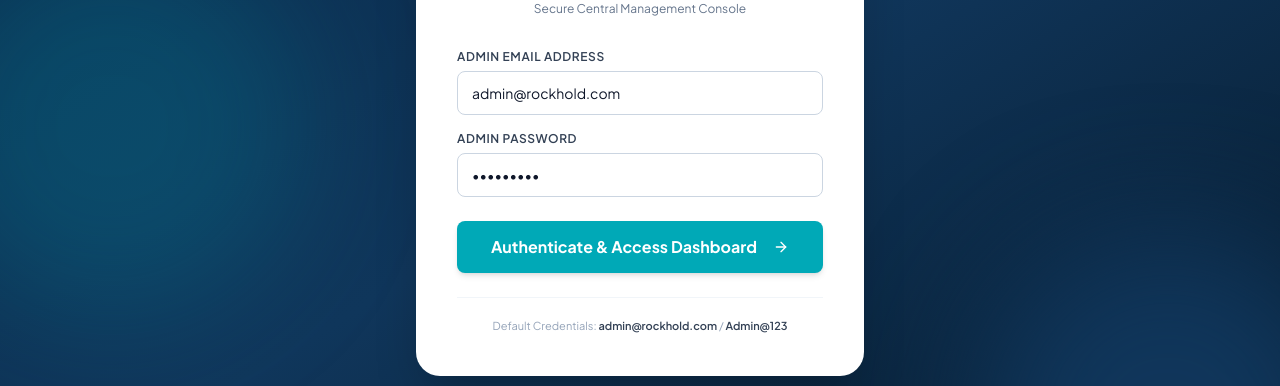
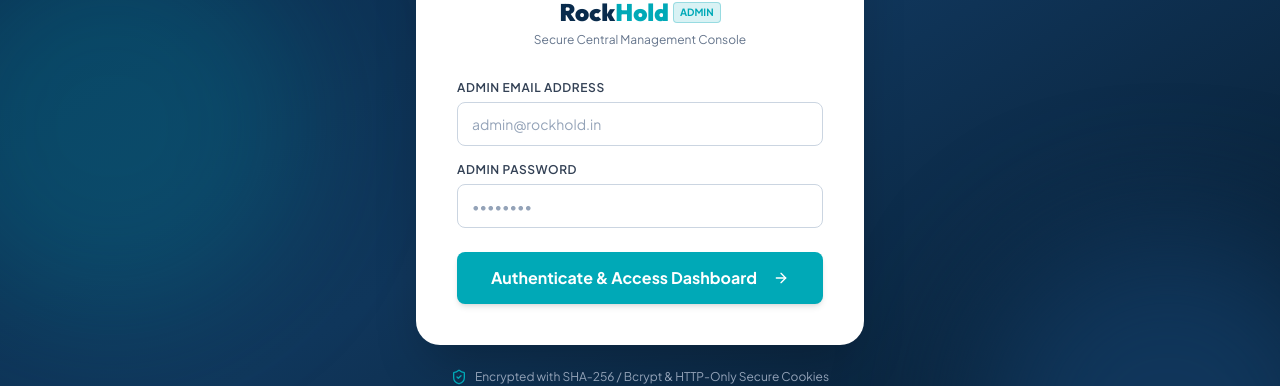
Before and after one commit to mohitkumar7895/Rockhold, a Next.js app: page /admin/login in a window 1280 px wide. Shown: the part 266-652 px from the top of the page. Built offline with nearby package versions, Linux system fonts and the light colour scheme; no server answers; the database is empty.

Commit message:
security: remove default credentials display and auto-fill from admin login

```diff
--- a/src/app/admin/login/page.tsx
+++ b/src/app/admin/login/page.tsx
@@ -15,8 +15,8 @@ function LoginForm() {
   const { login } = useAuth();
   const { success, error: toastError } = useToast();
 
-  const [email, setEmail] = useState('admin@rockhold.com');
-  const [password, setPassword] = useState('Admin@123');
+  const [email, setEmail] = useState('');
+  const [password, setPassword] = useState('');
   const [loading, setLoading] = useState(false);
 
   const handleSubmit = async (e: React.FormEvent) => {
@@ -79,7 +79,7 @@ function LoginForm() {
           label="Admin Email Address"
           type="email"
           required
-          placeholder="admin@rockhold.com"
+          placeholder="admin@rockhold.in"
           value={email}
           onChange={(e) => setEmail(e.target.value)}
         />
@@ -106,14 +106,6 @@ function LoginForm() {
           </Button>
         </div>
       </form>
-
-      {/* Preset Credentials Hint for Testing */}
-      <div className="mt-6 pt-5 border-t border-slate-100 text-center">
-        <p className="text-[11px] text-slate-400">
-          Default Credentials: <span className="font-semibold text-slate-700">admin@rockhold.com</span> /{' '}
-          <span className="font-semibold text-slate-700">Admin@123</span>
-        </p>
-      </div>
     </div>
   );
 }
```
